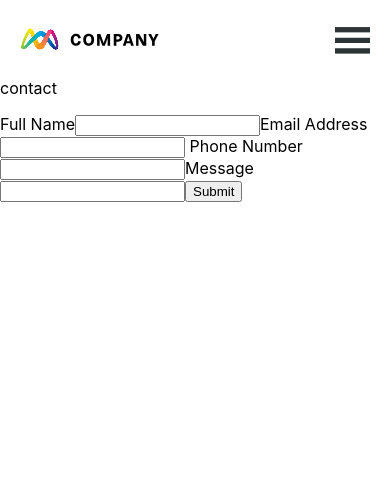
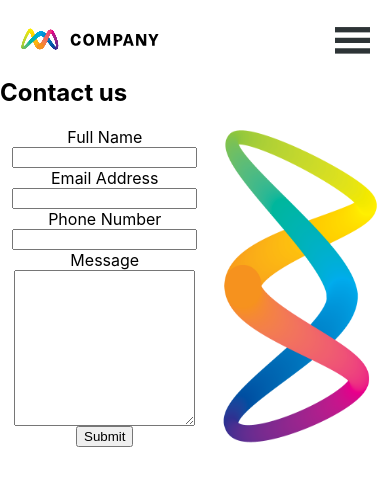
Before and after one commit to Ankita-Manmoandas/app-software-engineer-test-, a React (Create React App) app: page /contact in a window 390 px wide. Shown: the top 486 px of the page. Built offline with nearby package versions, Linux system fonts and the light colour scheme.

Commit message:
form scss mobile

```diff
--- a/src/components/Form/Form.jsx
+++ b/src/components/Form/Form.jsx
@@ -1,6 +1,8 @@
 import React from "react";
 import { useFormik } from "formik";
 import * as Yup from 'yup';
+import "./Form.scss"
+import contactImage from "../../assests/images/Img_Contact.png"
 
 const Form = () => {
   const formik = useFormik({
@@ -28,9 +30,13 @@ const Form = () => {
     },
   });
   return (
-    <form onSubmit={formik.handleSubmit}>
-      <label htmlFor="fullName"> Full Name</label>
+    <div className="page">
+
+    <form onSubmit={formik.handleSubmit} className="form">
+
+      <label htmlFor="fullName" className="form__label"> Full Name</label>
       <input
+       className="form__input"
         id="fullName"
         name="fullName"
         type="text"
@@ -42,8 +48,9 @@ const Form = () => {
         <div>{formik.errors.fullName}</div>
       ) : null}
 
-      <label htmlFor="email">Email Address</label>
+      <label htmlFor="email" className="form__label">Email Address</label>
       <input
+        className="form__input"
         id="email"
         name="email"
         type="email"
@@ -55,8 +62,9 @@ const Form = () => {
         <div>{formik.errors.email}</div>
       ) : null}
 
-      <label htmlFor="phoneNumber"> Phone Number </label>
+      <label htmlFor="phoneNumber" className="form__label"> Phone Number </label>
       <input
+        className="form__input"
         id="phoneNumber"
         name="phoneNumber"
         type="number"
@@ -68,21 +76,29 @@ const Form = () => {
         <div>{formik.errors.phoneNumber}</div>
       ) : null}
 
-      <label htmlFor="message">Message</label>
-      <input
+      <label htmlFor="message" className="form__label">Message </label>
+      <textarea
+       className="form__input"
         id="message"
         name="message"
-        type="text"
+        rows="10"
+
         onChange={formik.handleChange}
         onBlur={formik.handleBlur}
         value={formik.values.message}
-      />
+        />
       {formik.touched.message && formik.errors.message ? (
         <div>{formik.errors.message}</div>
       ) : null}
 
       <button type="submit">Submit</button>
+
     </form>
+
+    <img src={contactImage} className="form__image"/>
+
+
+    </div>
   );
 };
 
--- a/src/components/Form/Form.scss
+++ b/src/components/Form/Form.scss
@@ -0,0 +1,16 @@
+.page {
+  display: flex;
+  justify-content: space-around;
+}
+
+.form {
+  display: flex;
+  flex-direction: column;
+  align-items: center;
+
+
+  &__image {
+    display: block;
+    width: 40%;
+  }
+}
--- a/src/pages/Contact/Contact.jsx
+++ b/src/pages/Contact/Contact.jsx
@@ -1,10 +1,11 @@
 import Navbar from "../../components/Navbar/Navbar";
 import Form from "../../components/Form/Form";
+
 
 const Contact = () => {
   return <>
 
-  <p>contact</p>
+  <h2>Contact us</h2>
   <Form /> </>
 
 }
```
